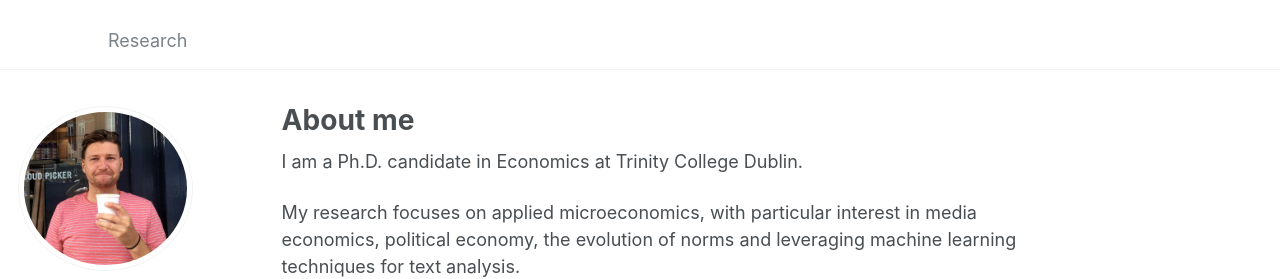
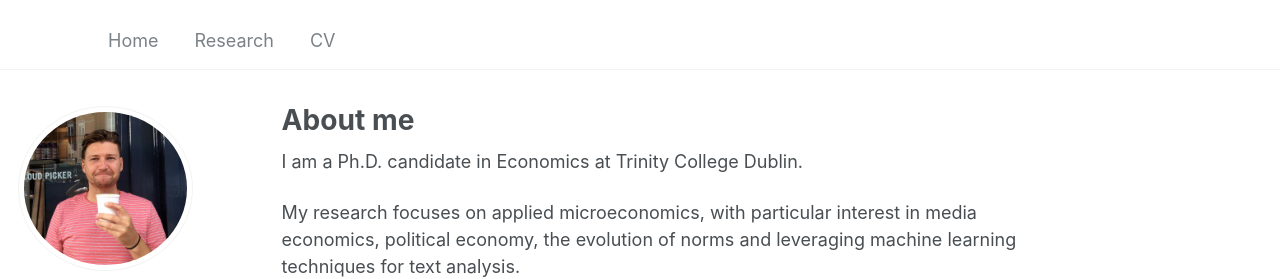
Before and after one commit to mike-mcrae/mike-mcrae.github.io, a Jekyll site: the page built from _pages/about.md, in a window 1280 px wide. Shown: the top 279 px of the page. Built offline with Jekyll 4.4.1, drawn with Linux system fonts in a browser that asks for light colours.

Commit message:
Update navigation.yml

```diff
--- a/_data/navigation.yml
+++ b/_data/navigation.yml
@@ -5,5 +5,9 @@
 # prevent it from being included in the site.
 
 main:
+  - title: "Home"
+    url: /about/
   - title: "Research"
     url: /reserach/
+  - title: "CV"
+    url: /cv/
```
